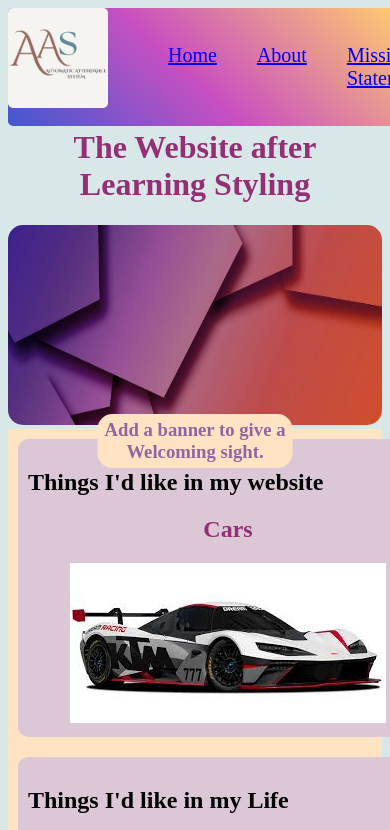
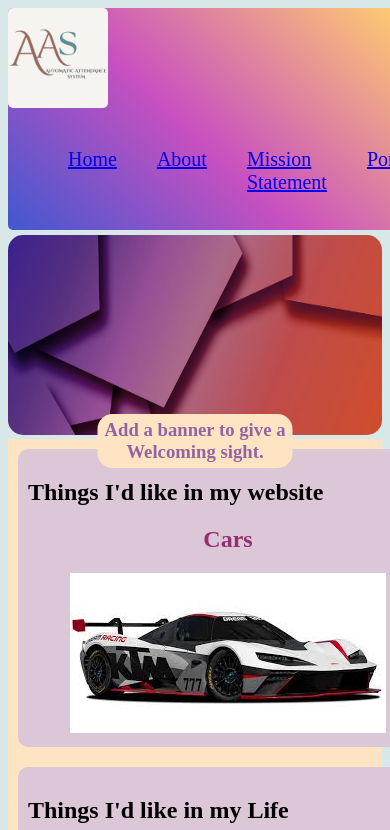
Before and after one commit to Umair72Raza/practice, a plain HTML site: page resources1/index.html in a window 390 px wide. Shown: the top 830 px of the page. Drawn offline with Linux system fonts and the light colour scheme.

Commit message:
added mobile responsiveness to About Page

```diff
--- a/resources1/style.css
+++ b/resources1/style.css
@@ -98,3 +98,42 @@ nav .logo img:hover{
     color: #942f74;
 
   }
+
+  @media only screen and (min-width:330px) and (max-width: 580px)
+  {
+      nav{
+          width: 100%;
+          justify-content: center;
+          flex-direction: column;
+          border-radius: 5px;
+      }
+
+      .logo{
+
+          width:100%;
+          display:block;
+          justify-content: center;
+          justify-items: center;
+
+      }
+
+      .logo img{
+          border-radius: 50%;
+      }
+
+      .links{
+          display: block;
+      }
+
+
+      .container {
+        display: inline-block;
+        text-align: center;
+        margin-top: 10px;
+
+      }
+
+
+
+
+    }
```
